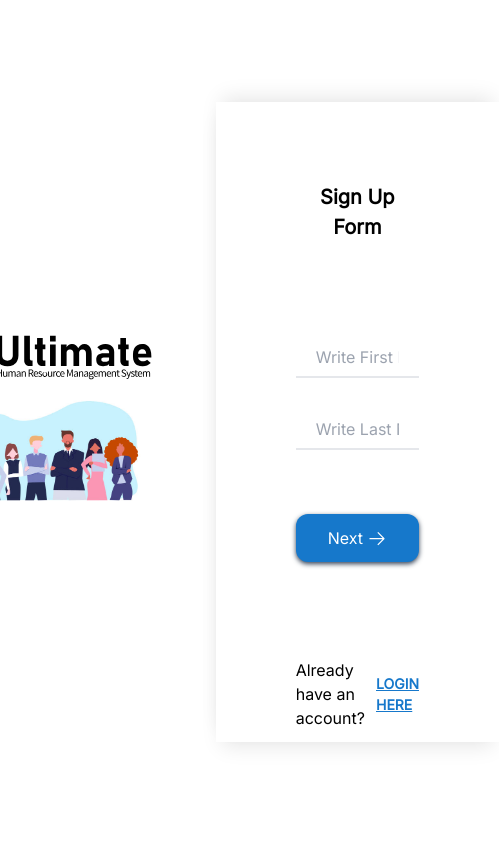
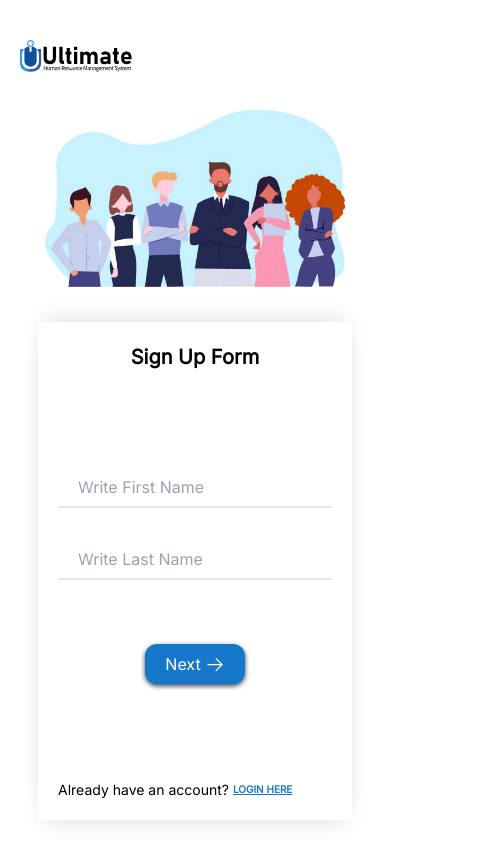
Before and after one commit to labibahmed10/Nexis-task, a React (Create React App) app: page / in a window 390 px wide. Shown: the whole page, 499 px wide, since content can reach past the window. Built offline with nearby package versions, Linux system fonts and the light colour scheme.

Commit message:
sign up page responsive done

```diff
--- a/src/App.js
+++ b/src/App.js
@@ -7,7 +7,7 @@ import Attendance from "./Components/Attendance/Attendance";
 
 function App() {
    return (
-      <main className="flex justify-center items-center h-screen">
+      <main className="flex md:flex-row flex-col md:justify-center md:items-center md:mt-32 px-5 py-10">
          <Routes>
             <Route path="/" element={<SignUpPage />}></Route>
             <Route index path="signup" element={<SignUpPage />}></Route>
--- a/src/Components/Navbar.jsx
+++ b/src/Components/Navbar.jsx
@@ -4,7 +4,7 @@ import logo from "../images/Vector.svg";
 const Navbar = () => {
    return (
       <header>
-         <img src={logo} alt="" />
+         <img className="md:w-fit w-28" src={logo} alt="" />
       </header>
    );
 };
--- a/src/Components/SideOfPage.jsx
+++ b/src/Components/SideOfPage.jsx
@@ -4,9 +4,9 @@ import Navbar from "./Navbar";
 
 const SideOfPage = () => {
    return (
-      <section className="p-16">
+      <section className="md:p-16">
          <Navbar />
-         <img className="w-[50rem]" src={sidePic} alt="" />
+         <img className="md:w-[50rem] w-full" src={sidePic} alt="" />
       </section>
    );
 };
--- a/src/Components/SignUpPage.jsx
+++ b/src/Components/SignUpPage.jsx
@@ -79,10 +79,10 @@ const SignUpPage = () => {
    };
 
    return (
-      <section className="flex items-center justify-center">
+      <section className="flex md:flex-row flex-col items-center justify-center">
          <SideOfPage />
 
-         <div className="flex flex-col shadow-[0px_-10px_20px_-6px_rgb(0_0_0_/_0.1),_0_10px_20px_-6px_rgb(0_0_0_/_0.1)] w-[30rem] h-[40rem] p-20">
+         <div className="flex flex-col shadow-[0px_-10px_20px_-6px_rgb(0_0_0_/_0.1),_0_10px_20px_-6px_rgb(0_0_0_/_0.1)] md:w-[30rem] md:h-[40rem] md:p-20 p-5">
             <h4 className="text-[20px] font-semibold text-center">Sign Up Form</h4>
 
             {index === 1 && (
@@ -109,7 +109,7 @@ const SignUpPage = () => {
 
                      <div className="flex justify-center mt-16">
                         <button
-                           className="px-8 py-3 bg-[#1678CB] text-white rounded-xl flex justify-center items-center gap-1 shadow-slate-700
+                           className="md:px-8 px-5 md:py-3 py-2 bg-[#1678CB] text-white rounded-xl flex justify-center items-center gap-1 shadow-slate-700
                         shadow-[0px_2px_5px__rgb(0_0_0_/_0.05)]"
                         >
                            Next <VscArrowRight className="font-[900] text-xl" />
@@ -117,9 +117,12 @@ const SignUpPage = () => {
                      </div>
                   </form>
 
-                  <div className="flex justify-center items-center gap-2 mt-24">
-                     <h6>Already have an account?</h6>
-                     <p onClick={() => navigate("/login")} className="text-[14px] text-[#1678CB] underline font-semibold cursor-pointer">
+                  <div className="flex md:justify-center items-center md:gap-2 gap-1 mt-24">
+                     <h6 className="text-sm">Already have an account?</h6>
+                     <p
+                        onClick={() => navigate("/login")}
+                        className="md:text-[14px] text-[10px] text-[#1678CB] underline font-semibold cursor-pointer"
+                     >
                         LOGIN HERE
                      </p>
                   </div>
@@ -128,8 +131,8 @@ const SignUpPage = () => {
 
             {index === 2 && (
                <form action="" className="flex flex-col mt-24" onSubmit={handleSubmitPhoneEmail}>
-                  <div className="flex justify-center items-center gap-2">
-                     <input className="border-b-[2px] w-20 focus:outline-0 h-10 px-5" placeholder="+880" type="text" name="code" id="code" />
+                  <div className="flex justify-center items-center md:gap-2 gap-1">
+                     <input className="border-b-[2px] md:w-20 w-10 focus:outline-0 h-10 px-5" placeholder="+880" type="text" name="code" id="code" />
                      <input
                         className="border-b-[2px] w-full focus:outline-0 h-10 px-5"
                         placeholder="Write Number"
@@ -151,15 +154,15 @@ const SignUpPage = () => {
                      onChange={(e) => dispatch({ type: "email", email: e.target.value })}
                   />
 
-                  <div className="flex justify-center items-center gap-10 mt-16">
-                     <p className="ml-[-75px] cursor-pointer" onClick={() => setIndex(1)}>
+                  <div className="flex justify-center items-center md:gap-10 gap-5 mt-16">
+                     <p className="md:ml-[-75px] cursor-pointer" onClick={() => setIndex(1)}>
                         Back
                      </p>
                      <button
-                        className="px-8 py-3 bg-[#1678CB] text-white rounded-xl flex justify-center items-center gap-1 shadow-slate-700
+                        className="md:px-8 px-5 md:py-3 py-2 bg-[#1678CB] text-white rounded-xl flex justify-center items-center gap-1 shadow-slate-700
                         shadow-[0px_2px_5px__rgb(0_0_0_/_0.05)]"
                      >
-                        Next <VscArrowRight className="font-[900] text-xl" />
+                        Next <VscArrowRight className="font-[900]" />
                      </button>
                   </div>
                </form>
@@ -179,13 +182,13 @@ const SignUpPage = () => {
                   />
                   <h6 className="px-5 text-[12px]">Password must be 8 characters</h6>
 
-                  <div className="flex justify-center items-center mt-16 gap-10">
-                     <p className="ml-[-75px] cursor-pointer" onClick={() => setIndex(2)}>
+                  <div className="flex justify-center items-center mt-16 md:gap-10 gap-5">
+                     <p className="md:ml-[-75px] cursor-pointer" onClick={() => setIndex(2)}>
                         Back
                      </p>
                      <button
                         type="submit"
-                        className="px-8 py-3 bg-[#1678CB] text-white rounded-xl flex justify-center items-center gap-1 shadow-slate-700
+                        className="md:px-8 px-5 md:py-3 py-2 bg-[#1678CB] text-white rounded-xl flex justify-center items-center gap-1 shadow-slate-700
                         shadow-[0px_2px_5px__rgb(0_0_0_/_0.05)]"
                      >
                         Sign Up
```
